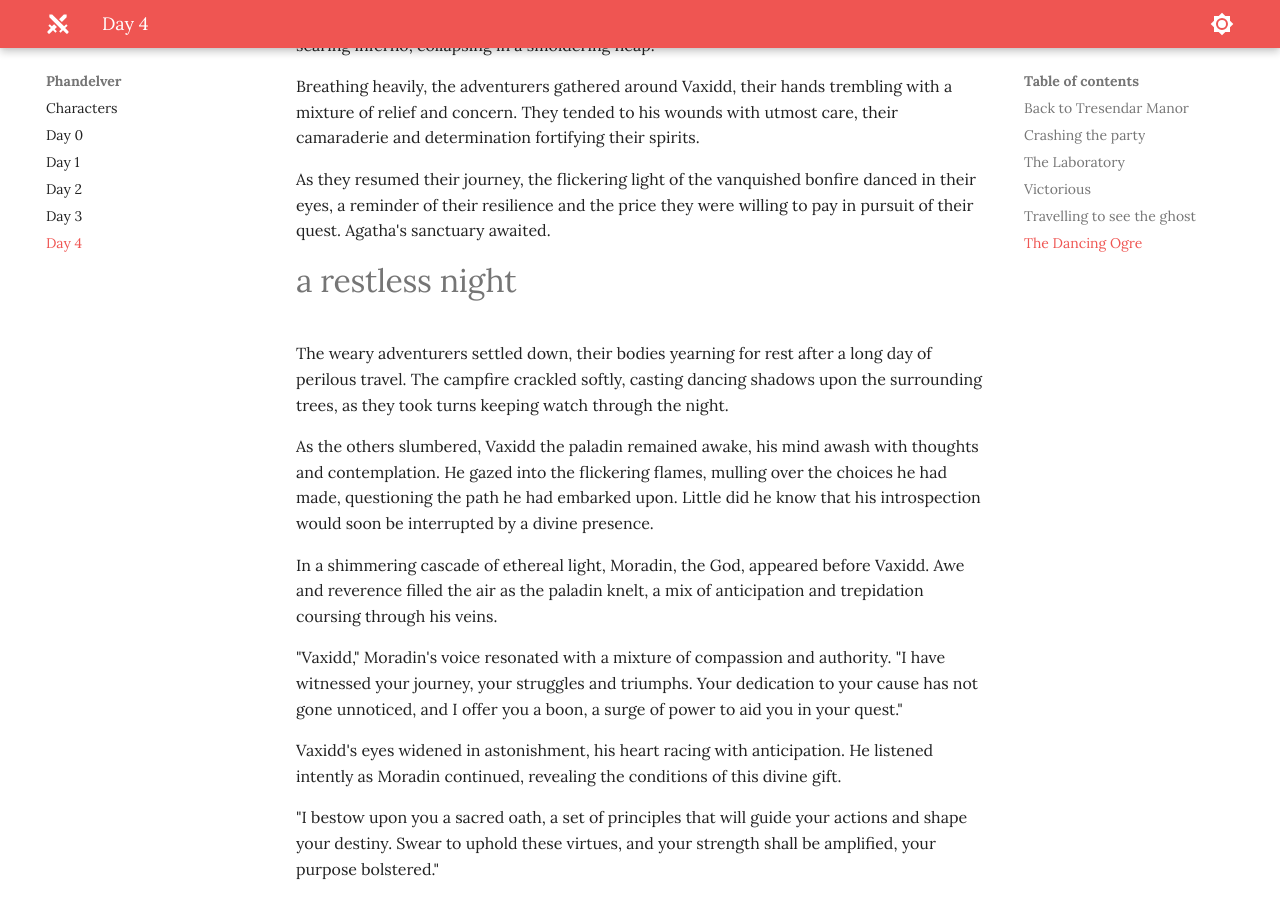
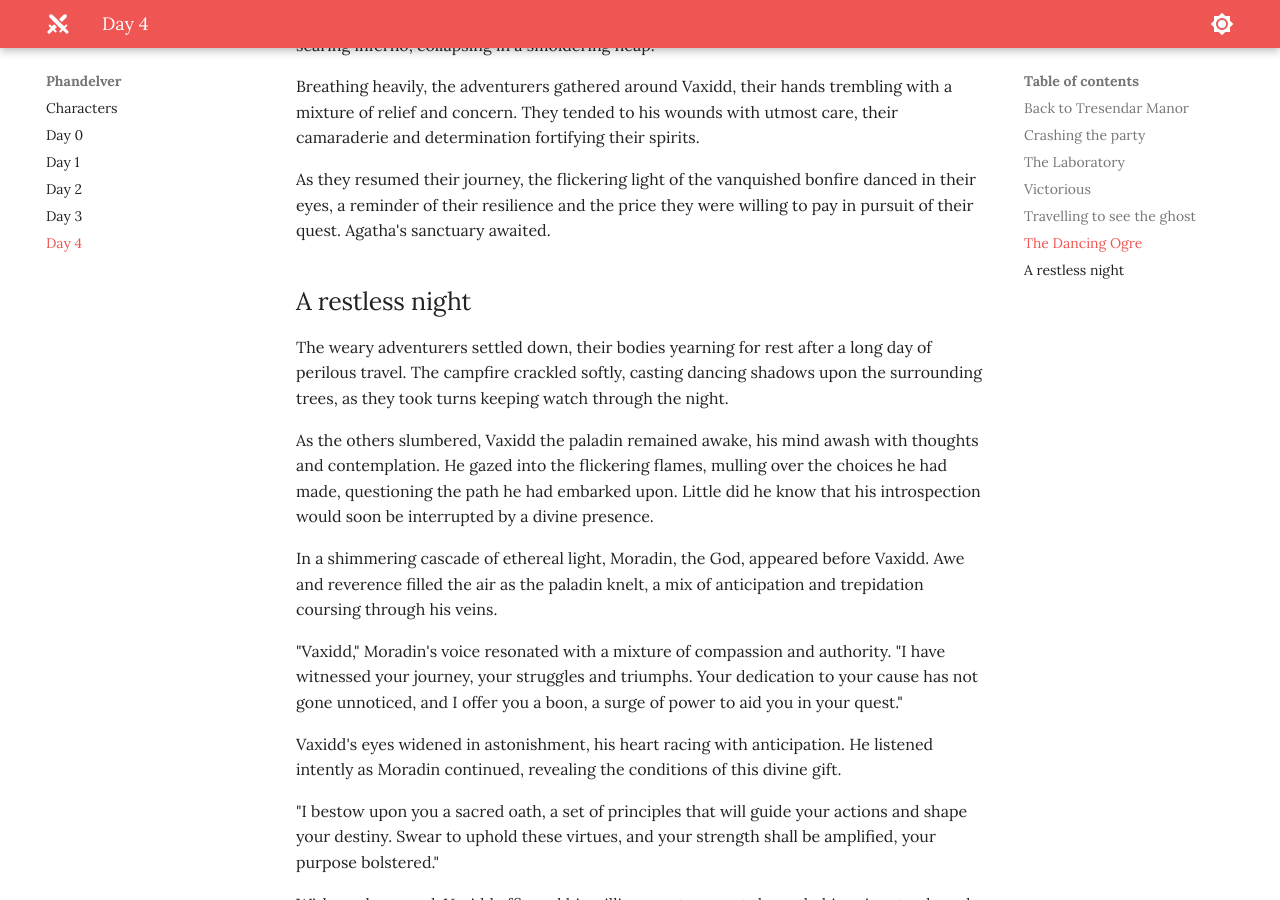
Before and after one commit to jonasmcferreira/adventures, an MkDocs documentation site: the page built from docs/phandelver/04.md, in a window 1280 px wide and 900 px high, scrolled down 14586 px. Built offline with MkDocs 1.6.1 and Material for MkDocs 9.7.7, drawn with Linux system fonts in a browser that asks for light colours.

Commit message:
modified docs/phandelver/04.md

```diff
--- a/docs/phandelver/04.md
+++ b/docs/phandelver/04.md
@@ -242,7 +242,7 @@ Breathing heavily, the adventurers gathered around Vaxidd, their hands trembling
 
 As they resumed their journey, the flickering light of the vanquished bonfire danced in their eyes, a reminder of their resilience and the price they were willing to pay in pursuit of their quest. Agatha's sanctuary awaited.
 
-# a restless night
+## A restless night
 
 The weary adventurers settled down, their bodies yearning for rest after a long day of perilous travel. The campfire crackled softly, casting dancing shadows upon the surrounding trees, as they took turns keeping watch through the night.
 
```
